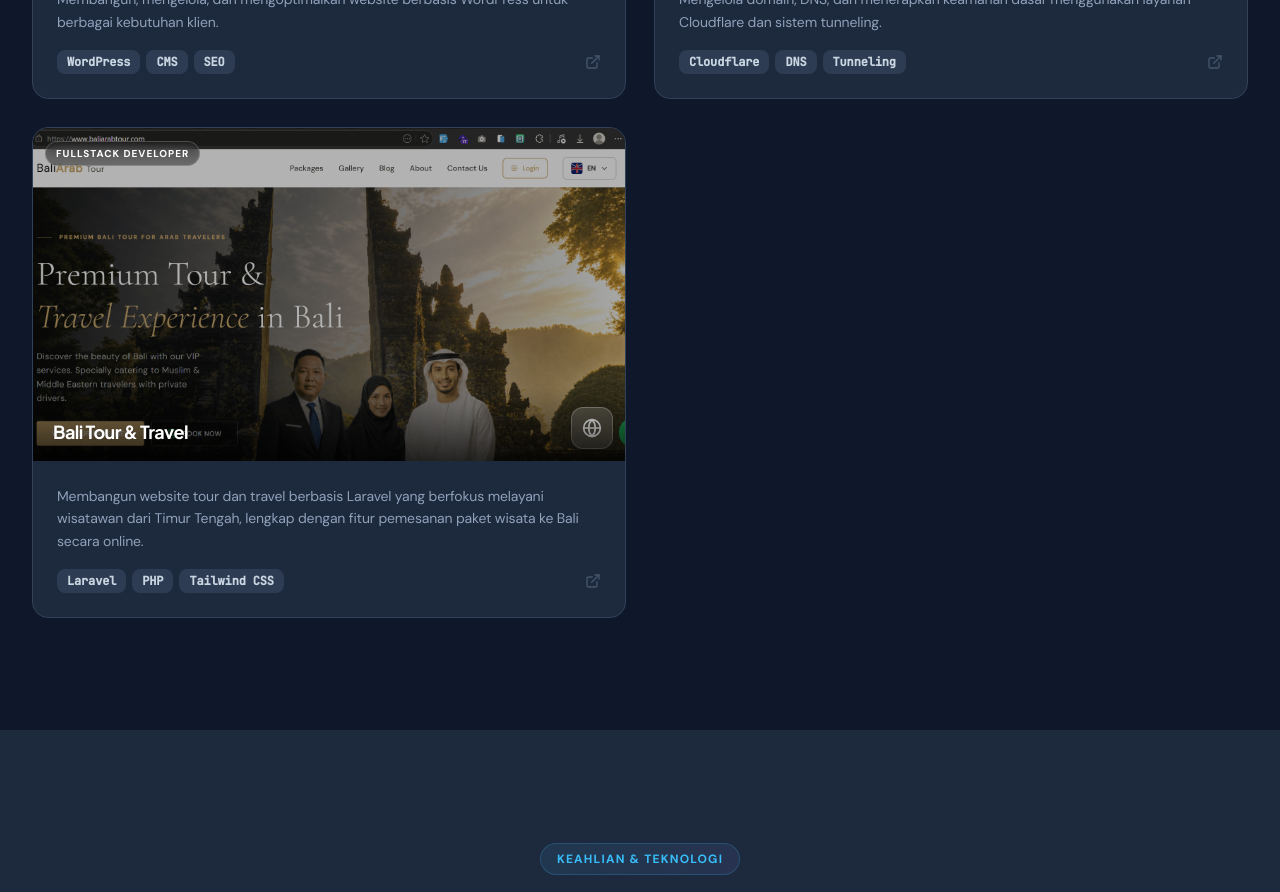
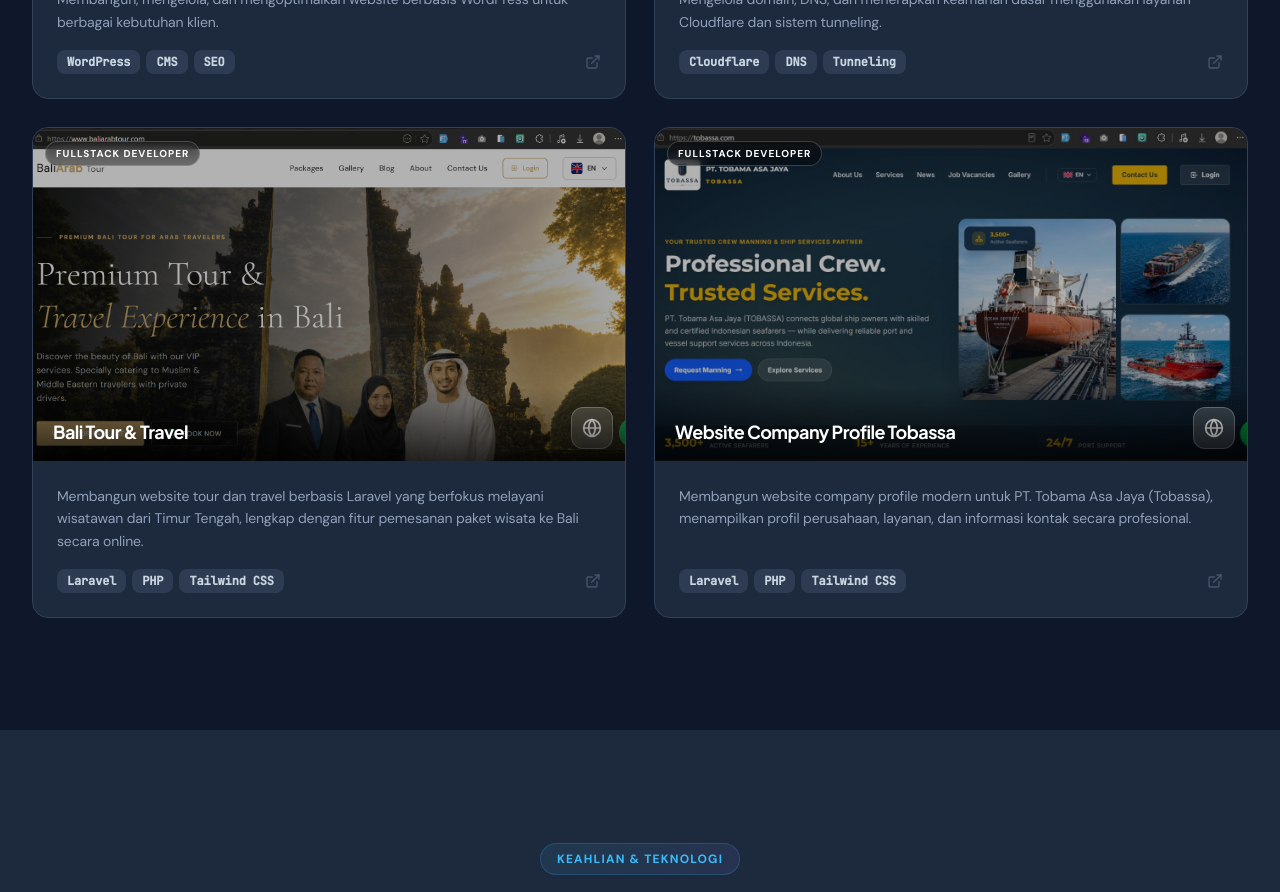
Before and after one commit to fikrizumardev/portfolio-new, a React (Vite) app: page / in a window 1280 px wide. Shown: the part 3400-4292 px from the top of the page. Built offline with nearby package versions, Linux system fonts and the light colour scheme.

Commit message:
Tambahan portfolio project

```diff
--- a/src/components/Portfolio.tsx
+++ b/src/components/Portfolio.tsx
@@ -9,6 +9,7 @@
 import imgLazismuGresik from '../assets/lazismugresik.png';
 import imgSmpn280Jkt from '../assets/smpn280jkt.png';
 import imgBaliTour from '../assets/balitour.png';
+import imgTobassa from '../assets/tobassa.png';
 
 const Portfolio = () => {
   const { t } = useLanguage();
@@ -105,6 +106,19 @@
       image: imgBaliTour,
       imageAlt: 'Bali Tour Website',
     },
+    {
+      icon: <Globe className="w-5 h-5" />,
+      title: t('portfolio.p8.title'),
+      role: t('portfolio.p8.role'),
+      desc: t('portfolio.p8.desc'),
+      tags: ['Laravel', 'PHP', 'Tailwind CSS'],
+      iconColor: 'text-teal-500',
+      iconBg: 'bg-teal-500',
+      accent: 'hover:border-teal-400/50 dark:hover:border-teal-600/50',
+      // Gambar dokumentasi: Tobassa company profile website
+      image: imgTobassa,
+      imageAlt: 'Website Company Profile PT. Tobama Asa Jaya (Tobassa)',
+    },
   ];
 
   return (
--- a/src/contexts/LanguageContext.tsx
+++ b/src/contexts/LanguageContext.tsx
@@ -69,6 +69,9 @@
   'portfolio.p7.title': { id: 'Bali Tour & Travel', en: 'Bali Tour & Travel' },
   'portfolio.p7.role': { id: 'Fullstack Developer', en: 'Fullstack Developer' },
   'portfolio.p7.desc': { id: 'Membangun website tour dan travel berbasis Laravel yang berfokus melayani wisatawan dari Timur Tengah, lengkap dengan fitur pemesanan paket wisata ke Bali secara online.', en: 'Building a Laravel-based tour and travel website focused on serving Middle Eastern tourists, complete with online booking features for Bali tourism packages.' },
+  'portfolio.p8.title': { id: 'Website Company Profile Tobassa', en: 'Tobassa Company Profile Website' },
+  'portfolio.p8.role': { id: 'Fullstack Developer', en: 'Fullstack Developer' },
+  'portfolio.p8.desc': { id: 'Membangun website company profile modern untuk PT. Tobama Asa Jaya (Tobassa), menampilkan profil perusahaan, layanan, dan informasi kontak secara profesional.', en: 'Building a modern company profile website for PT. Tobama Asa Jaya (Tobassa), showcasing the company profile, services, and contact information professionally.' },
 
   'skills.subtitle': { id: 'Keahlian & Teknologi', en: 'Skills & Technologies' },
   'skills.title': { id: 'Kemampuan Utama', en: 'Core Abilities' },
```
Also changed, not shown: src/assets/tobassa.png (added).
